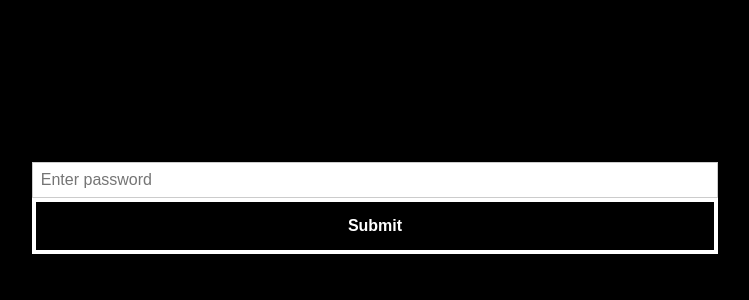
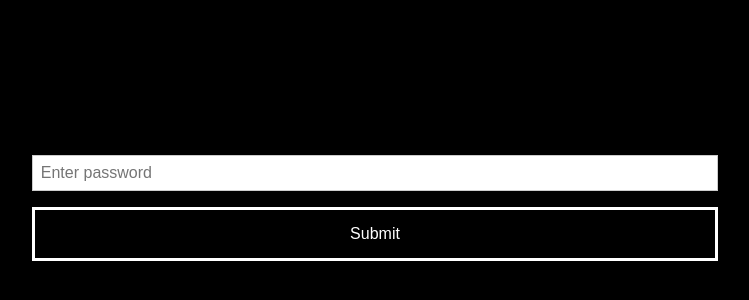
Before and after one commit to chadrakh/RSVPWebsite, a React (Create React App) app: page / in a window 1280 px wide. Shown: the part 208-508 px from the top of the page, without its empty margins (265-1014 px from the left). Built offline with nearby package versions, Linux system fonts and the light colour scheme.

Commit message:
Amend primary button styling

```diff
--- a/src/components/common/Buttons/PrimaryButton.tsx
+++ b/src/components/common/Buttons/PrimaryButton.tsx
@@ -1,14 +1,15 @@
 import styled from '@emotion/styled';
 import { FC, ButtonHTMLAttributes } from "react";
 
-const StyledButton = styled.button`
+const StyledButton = styled.button<PrimaryButtonProps>`
   padding: 15px 50px;
   background-color: rgba(0, 0, 0, 0.3);
   backdrop-filter: blur(5px);
-  border: 0.3em solid white;
+  border: 0.2em solid white;
   color: white;
   font-size: 1em;
-  font-weight: bold;
+  font-weight: normal;
+  margin-top: ${(props) => props.padding}em;
   border-radius: 0;
   cursor: pointer;
   transition: all 0.3s;
@@ -21,6 +22,7 @@ const StyledButton = styled.button`
 
 type PrimaryButtonProps = {
   children: string;
+  padding?: number;
 } & ButtonHTMLAttributes<HTMLButtonElement>;
 
 const PrimaryButton: FC<PrimaryButtonProps> = ({ children, onClick, ...rest }) => {
```
